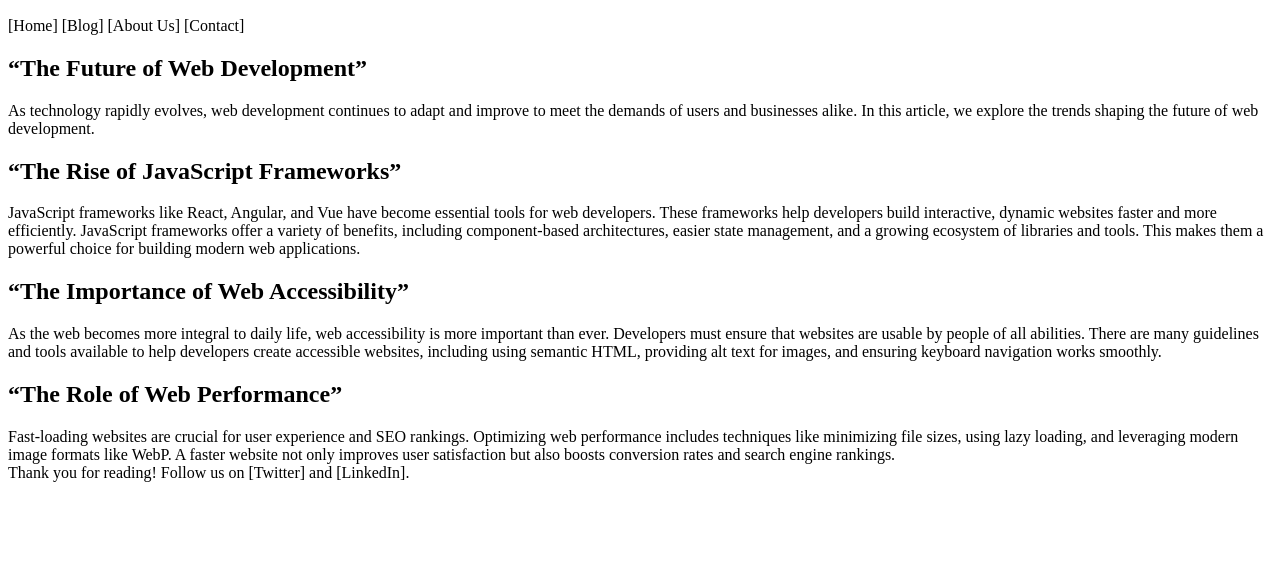
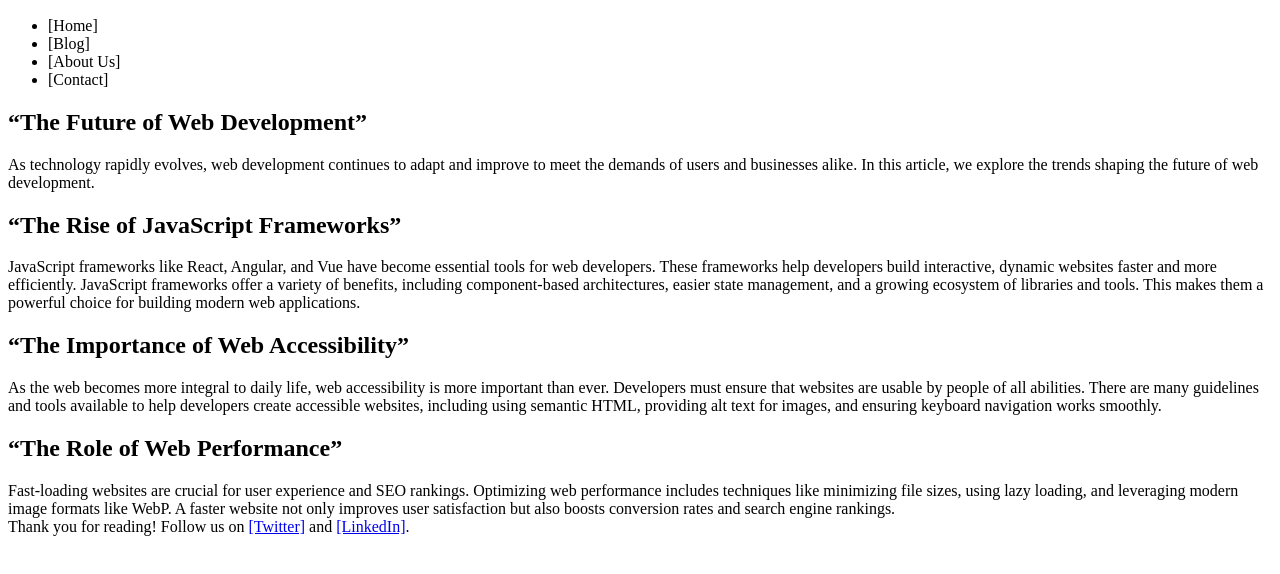
Before and after one commit to ashleymansour/csen60, a plain HTML site: page labs/lab1/article.html in a window 1280 px wide. Shown: the part 50-624 px from the top of the page. Drawn offline with Linux system fonts and the light colour scheme.

Commit message:
new fixes

```diff
--- a/labs/lab1/article.html
+++ b/labs/lab1/article.html
@@ -11,7 +11,21 @@
                 <h1> “Tech Insights”
                 </h1>
                 <nav>
-                    [Home] [Blog] [About Us] [Contact]
+                    <ul>
+                        <li>
+                            [Home]
+                        </li>
+                        <li>
+                            [Blog]
+                        </li>
+                        <li>
+                            [About Us]
+                        </li>
+                        <li>
+                            [Contact]
+                        </li>
+                    </ul>
+
                 </nav>
 
                 <h2>
@@ -50,7 +64,7 @@
 
                 <footer>
                     Thank you for reading!
-                Follow us on [Twitter] and [LinkedIn].
+                Follow us on <a href="#">[Twitter]</a> and <a href="#">[LinkedIn]</a>.
                 </footer>
         </article>
     </main>
```
